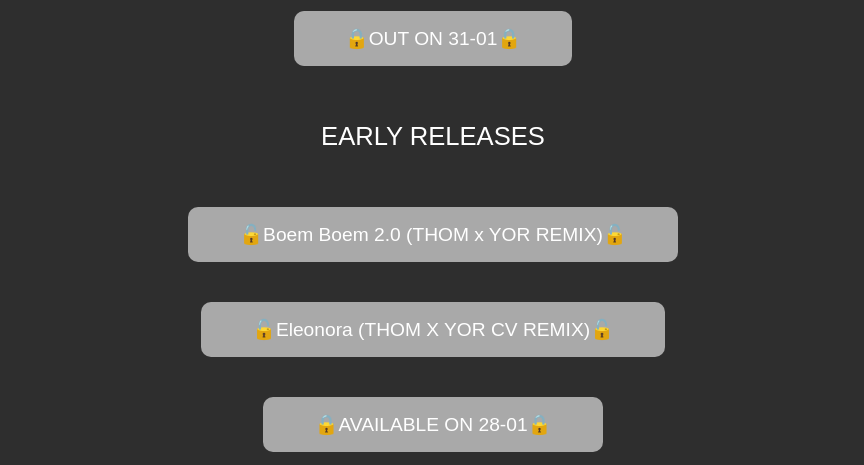
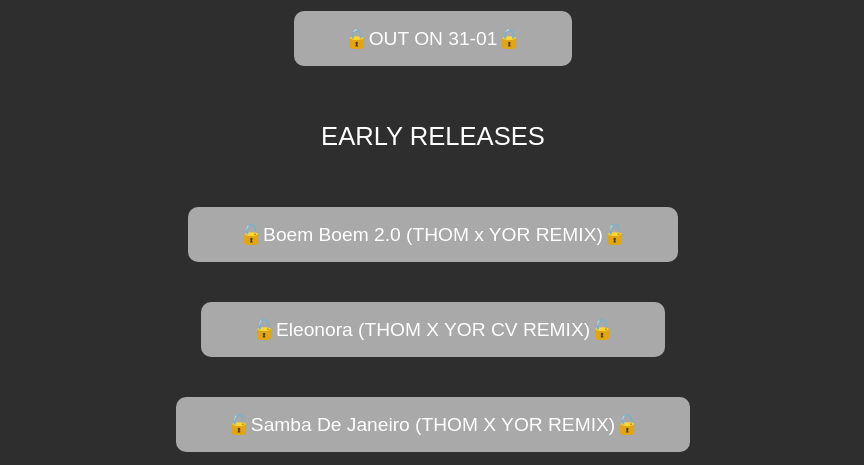
Before and after one commit to THOMmusicnl/release, a plain HTML site: page cd2.html in a window 1280 px wide. Shown: the part 487-952 px from the top of the page, without its empty margins (207-1071 px from the left). Drawn offline with Linux system fonts and the light colour scheme.

Commit message:
Update cd2.html

```diff
--- a/cd2.html
+++ b/cd2.html
@@ -107,7 +107,7 @@
     <div class="button-row">
         <a href="https://www.toneden.io/thom-756-3061/post/tinus-hoekstra-boem-boem-2-0-thom-x-yor-remix" class="button" target="_blank">🔓Boem Boem 2.0 (THOM x YOR REMIX)🔓</a>
         <a href="https://www.toneden.io/thom-756-3061/post/eleonora-thom-x-yor-cv-remix" class="button" target="_blank">🔓Eleonora (THOM X YOR CV REMIX)🔓</a>
-        <a href="javascript:void(0)" class="button" onclick="showPopup()">🔒AVAILABLE ON 28-01🔒</a>
+        <a href="https://www.toneden.io/thom-756-3061/post/bellini-samba-de-janeiro-thom-x-yor-remix" class="button" target="_blank">🔓Samba De Janeiro (THOM X YOR REMIX)🔓</a>
         <a href="javascript:void(0)" class="button" onclick="showPopup()">🔒AVAILABLE ON 29-01🔒</a>
         <a href="javascript:void(0)" class="button" onclick="showPopup()">🔒AVAILABLE ON 30-01🔒</a>
     </div>
@@ -134,5 +134,5 @@
 
 
 
-    <!--<a href="https://www.toneden.io/thom-756-3061/post/eleonora-thom-x-yor-cv-remix" class="button" target="_blank">🔒AVAILABLE ON 06-02🔒</a>
+    <!--<a href="https://www.toneden.io/thom-756-3061/post/bellini-samba-de-janeiro-thom-x-yor-remix" class="button" target="_blank">🔓Samba De Janeiro (THOM X YOR REMIX🔓</a>
     <!--<a href="javascript:void(0)" class="button" onclick="showPopup()">🔒OUT ON 10-02-2025🔒</a>
```
